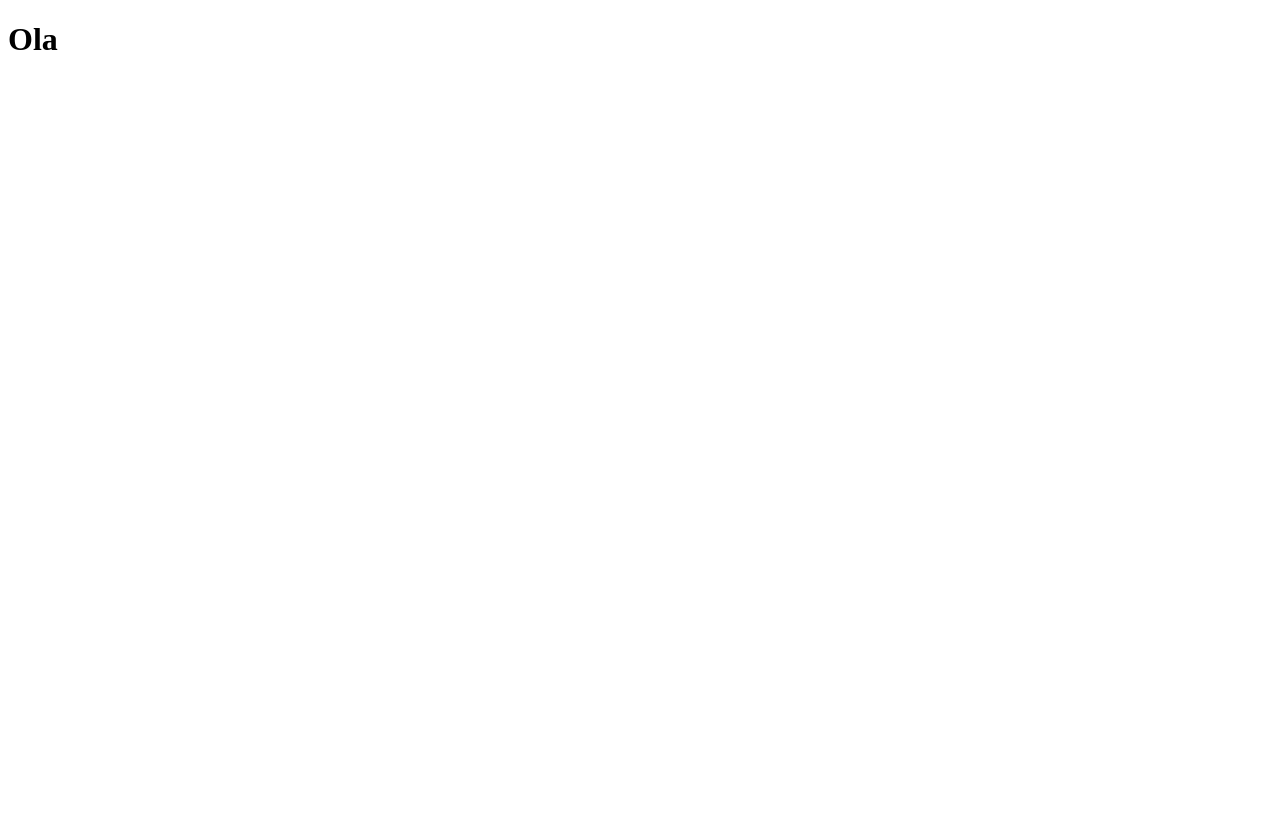
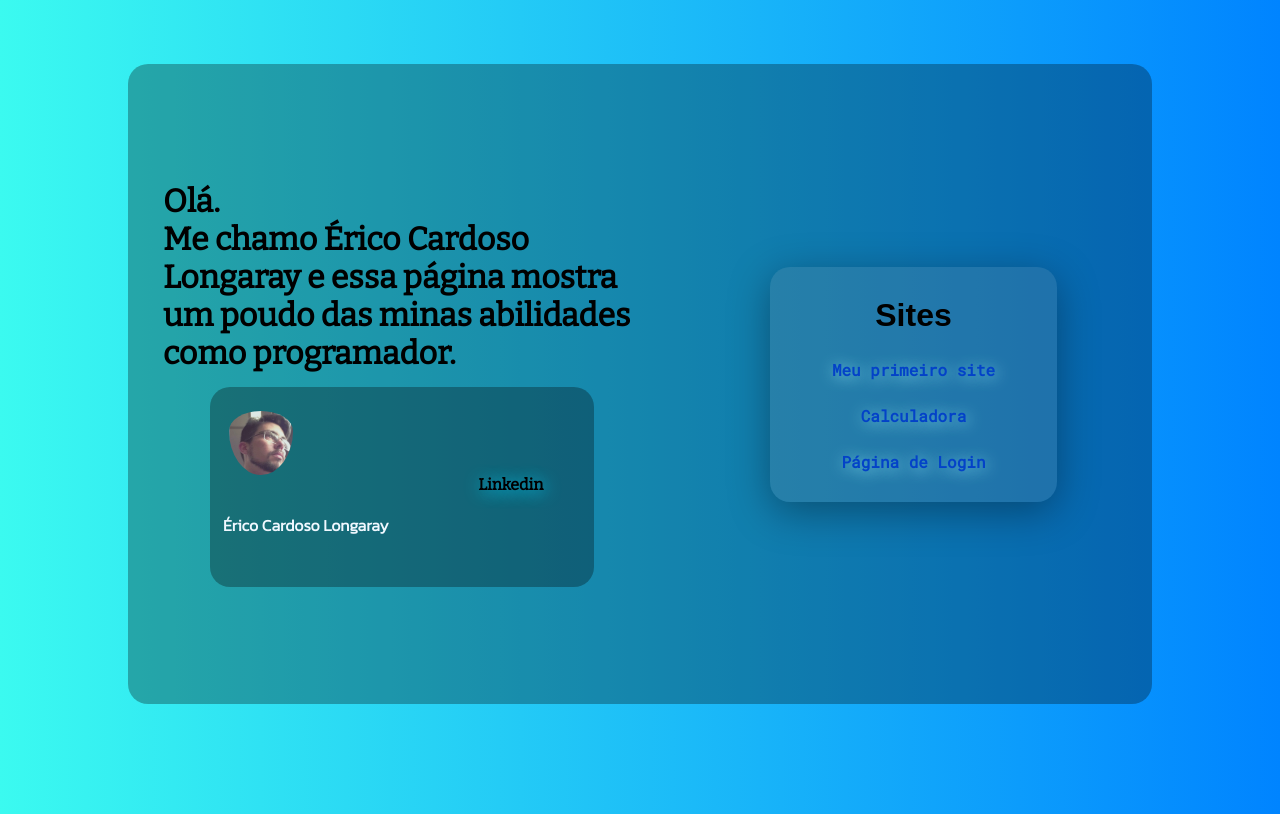
Before and after one commit to elonngaray/portifolio, a plain HTML site: page index.html in a window 1280 px wide. Drawn offline with nearby package versions, Linux system fonts and the light colour scheme.

Commit message:
Second Commit

```diff
--- a/index.html
+++ b/index.html
@@ -1,11 +1,36 @@
 <!DOCTYPE html>
-<html lang="en">
+<html lang="pt-BR">
 <head>
     <meta charset="UTF-8">
     <meta name="viewport" content="width=device-width, initial-scale=1.0">
+    <meta name="description" content="Uma página de portifólio para possiveis empregadores e estudante de programação">
+    <link rel="stylesheet" href="style.css">
     <title>Pagina de Apresentação</title>
 </head>
 <body>
-    <h1> Ola</h1>
+    <div class="main">
+        <div class="direita">
+            <h1>Olá. <br>
+                Me chamo Érico Cardoso Longaray e essa página mostra um poudo das minas abilidades como programador.
+            </h1>
+            <div class="card">
+                <img src="foto.jpg" alt="">
+                <a href="https://www.linkedin.com/in/%C3%A9rico-cardoso-longaray-485400225/">Linkedin</a>
+                <p>Érico Cardoso Longaray</p>
+
+            </div>
+        </div>
+        <div class="esquerda">
+
+            <div class="dentro-esquerda">
+                <h1>Sites</h1>
+                <a href="https://elonngaray.github.io/trabalho-de-fim-semestre/">Meu primeiro site</a>
+                <a href="https://elonngaray.github.io/calculadora/">Calculadora</a>
+                <a href="https://elonngaray.github.io/login2/">Página de Login</a>
+            </div>
+        </div>
+
+    </div>
+
 </body>
 </html>
--- /dev/null
+++ b/style.css
@@ -0,0 +1,100 @@
+@import url('https://fonts.googleapis.com/css2?family=Roboto+Mono&display=swap');
+
+/* font-family: 'Roboto Mono', monospace; */
+
+@import url('https://fonts.googleapis.com/css2?family=Bitter&family=Roboto+Mono&display=swap');
+/* font-family: 'Bitter', serif; */
+@import url('https://fonts.googleapis.com/css2?family=Bitter&family=Kanit:wght@300&family=Roboto+Mono&display=swap');
+
+/* font-family: 'Kanit', sans-serif; */
+
+*{
+    margin: 0;
+    padding: 0;
+}
+body{
+    background: linear-gradient(to right, rgb(59, 250, 240),rgb(0, 132, 255));
+    display: flex;
+    justify-content: center;
+    align-items: flex-end;
+}
+.main{
+    width: 80vw;
+    height: 80vh;
+    background: rgba(0, 0, 0, 0.3);
+    display: flex;
+    justify-content: center;
+    align-items: center;
+    flex-direction: inherit;
+    margin-top: 5%;
+    border-radius: 20px;
+}
+.direita{
+    width: 50vw;
+    height: 100vh;
+    display: flex;
+    justify-content: center;
+    align-items: center;
+    flex-direction: column;
+    font-family: 'Belanosima', sans-serif;
+    padding: 30px 35px;
+    font-family: 'Bitter', serif;
+}
+.esquerda{
+    width: 50vw;
+    height: 100vh;
+    display: flex;
+    justify-content: center;
+    align-items: center;
+    flex-direction: column;
+    font-family: 'Belanosima', sans-serif;
+}
+.dentro-esquerda{
+    width: 60%;
+    display: flex;
+    justify-content: center;
+    align-items: center;
+    flex-direction: column;
+    padding: 30px 35px;
+    border-radius: 20px;
+    background: rgba(125, 141, 150, 0.2);
+    box-shadow: 0px 10px 40px #00000056;
+    outline: none;
+    box-sizing: border-box;
+}
+.dentro-esquerda > a{
+    margin-top: 25px;
+    text-decoration: none;
+    color: rgb(3, 66, 200);
+    font-weight: bold;
+    text-shadow: rgba(157, 244, 255, 0.849) 0.1em 0.1em 0.9em;
+    font-family: 'Roboto Mono', monospace;
+}
+.card{
+    width: 30vw;
+    height: 25vh;
+    background: rgba(0, 0, 0, 0.3);
+    border-radius: 20px;
+    margin-top: 15px;
+}
+img{
+    display: flex;
+    margin-left: 5%;
+    padding-top: 3vh;
+    width: 5vw;
+    border-radius: 100%;
+}
+.card > p{
+    font-family: 'Kanit', sans-serif;
+    font-weight: bold;
+    margin-left: 3.5%;
+    margin-top: 5%;
+    color: aliceblue;
+}
+.card >a{
+    margin-left: 70%;
+    text-decoration: none;
+    color: rgb(0, 0, 0);
+    font-weight: 900;
+    text-shadow: rgb(4, 209, 255) 0.1em 0.1em 1em;
+}
```
Also changed, not shown: foto.jpg (added).
